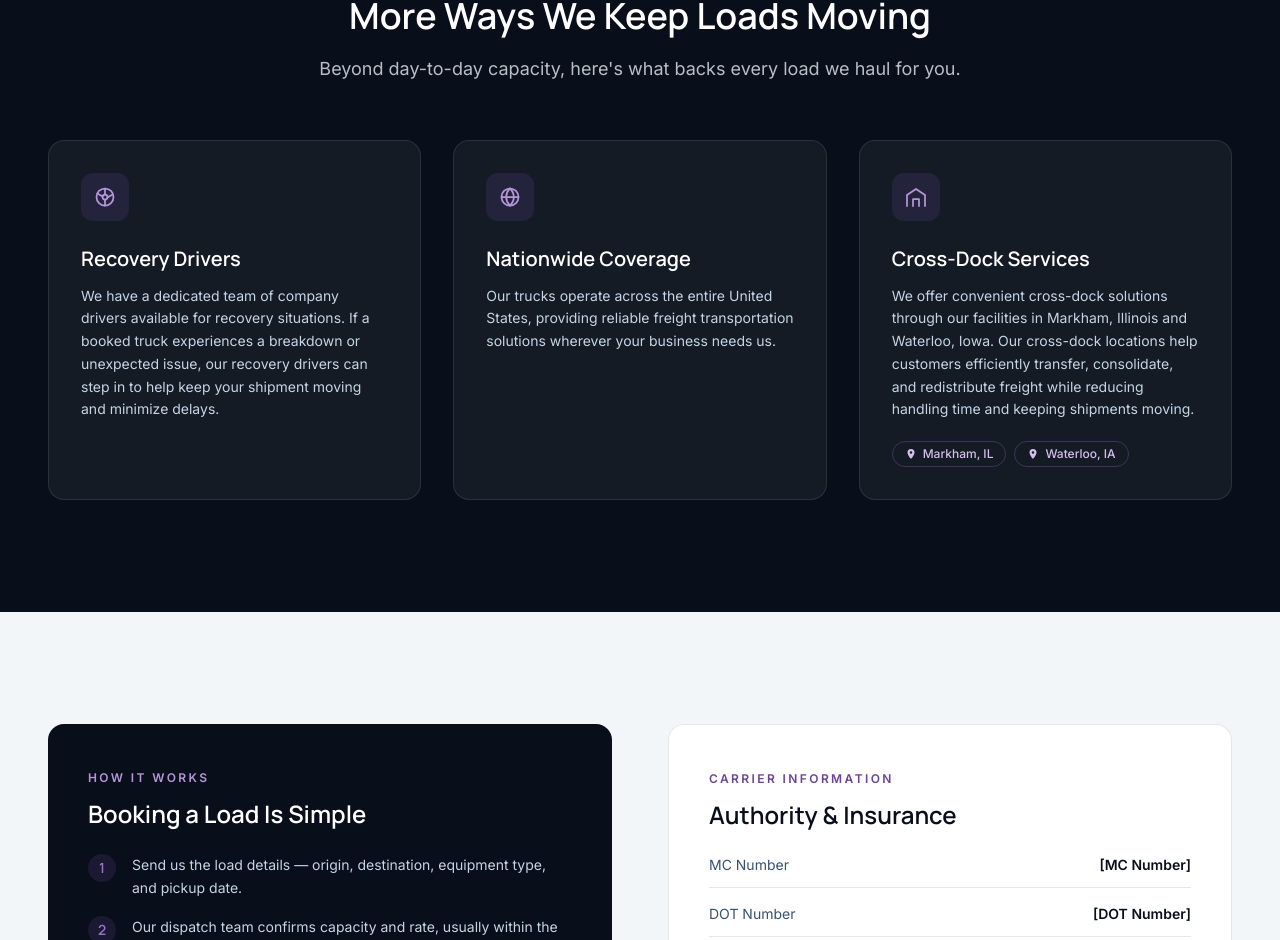
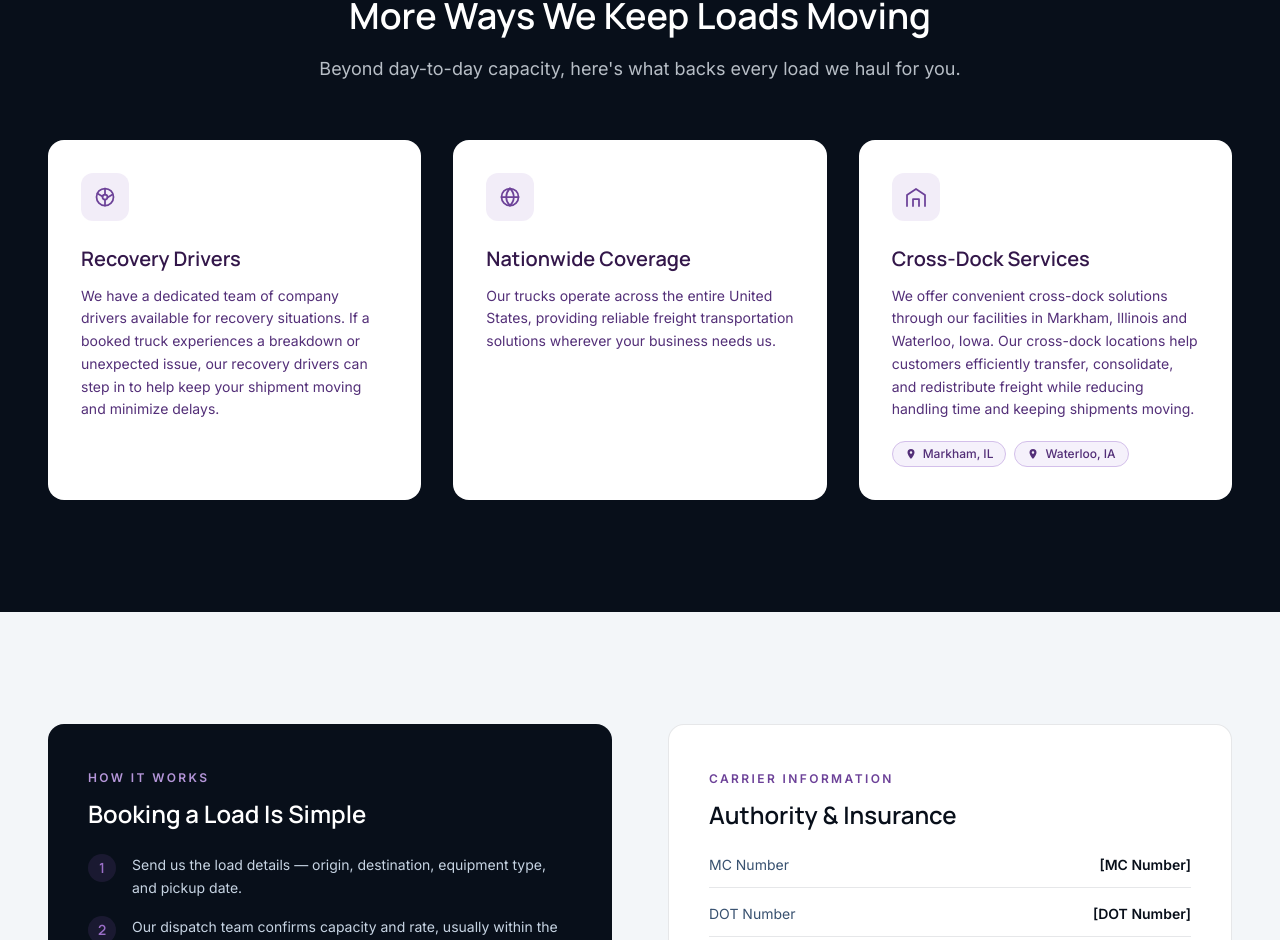
Before and after one commit to denitrajkov/yopo-transport, a Next.js app: page /for-brokers in a window 1280 px wide. Shown: the part 1614-2554 px from the top of the page. Built offline with nearby package versions, Linux system fonts and the light colour scheme.

Commit message:
card broker change bg color

```diff
--- a/src/app/(site)/for-brokers/page.tsx
+++ b/src/app/(site)/for-brokers/page.tsx
@@ -269,15 +269,15 @@ export default function ForBrokersPage() {
             {capabilities.map((capability) => (
               <div
                 key={capability.title}
-                className="rounded-2xl border border-white/10 bg-white/5 p-8 transition-colors duration-500 hover:border-purple-500/40"
+                className="rounded-2xl border border-transparent bg-white p-8 transition-colors duration-500 hover:border-purple-500/40"
               >
-                <div className="flex h-12 w-12 items-center justify-center rounded-xl bg-purple-500/15 text-purple-300">
+                <div className="flex h-12 w-12 items-center justify-center rounded-xl bg-purple-500/10 text-purple-600">
                   {capability.icon}
                 </div>
-                <h3 className="font-display mt-6 text-xl font-semibold text-white">
+                <h3 className="font-display mt-6 text-xl font-semibold text-purple-800">
                   {capability.title}
                 </h3>
-                <p className="mt-3 text-sm leading-relaxed text-navy-200">
+                <p className="mt-3 text-sm leading-relaxed text-purple-700">
                   {capability.description}
                 </p>
                 {capability.locations ? (
@@ -285,7 +285,7 @@ export default function ForBrokersPage() {
                     {capability.locations.map((location) => (
                       <span
                         key={location}
-                        className="inline-flex items-center gap-1.5 rounded-full border border-purple-400/30 px-3 py-1 text-xs font-medium text-purple-200"
+                        className="inline-flex items-center gap-1.5 rounded-full border border-purple-200 bg-purple-50 px-3 py-1 text-xs font-medium text-purple-700"
                       >
                         <svg
                           viewBox="0 0 24 24"
```
